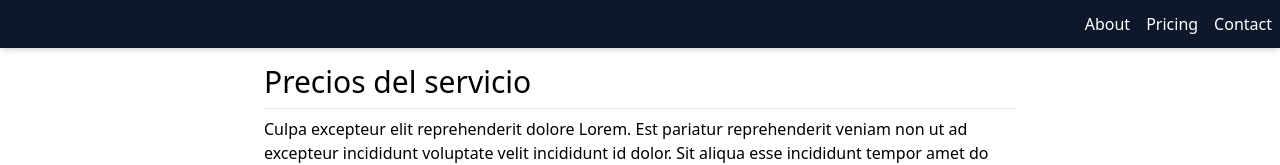
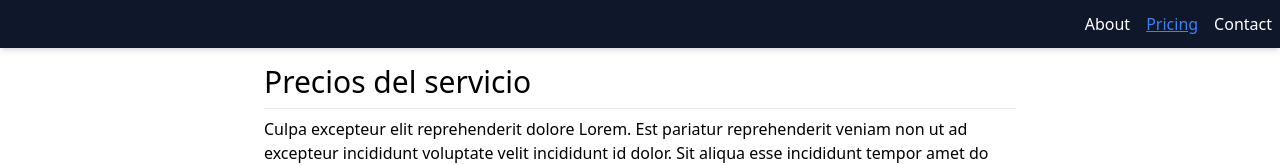
Before and after one commit to jhonnycgarcia/dev-talles-angular-pro-pokemon-ssr, an Angular app: page /pricing in a window 1280 px wide. Shown: the top 165 px of the page. Built offline with nearby package versions, Linux system fonts and the light colour scheme.

Commit message:
PLATAFORM_ID - Cliente y Server

```diff
--- a/src/app/pages/pricing-page/pricing-page.component.ts
+++ b/src/app/pages/pricing-page/pricing-page.component.ts
@@ -1,4 +1,5 @@
-import { ChangeDetectionStrategy, Component, inject, OnInit } from '@angular/core';
+import { isPlatformServer } from '@angular/common';
+import { ChangeDetectionStrategy, Component, inject, OnInit, PLATFORM_ID } from '@angular/core';
 import { Meta, Title } from '@angular/platform-browser';
 
 @Component({
@@ -12,8 +13,10 @@ export default class PricingPageComponent implements OnInit {
 
   private title = inject(Title);
   private meta = inject(Meta);
+  private platform = inject(PLATFORM_ID);
 
   ngOnInit(): void {
+    // console.log({ isPlatformServer: isPlatformServer(this.platform) });
     this.title.setTitle('Precios del servicio');
     this.meta.updateTag({ name: 'description', content: 'Esta es la página de precios' });
     this.meta.updateTag({ name: 'og:title', content: 'Precios del servicio' });
--- a/src/app/shared/components/navbar/navbar.component.html
+++ b/src/app/shared/components/navbar/navbar.component.html
@@ -1,7 +1,7 @@
 <nav
   class="text-white gap-4 top-0 absolute z-50 w-full flex justify-end px-2 py-3 bg-slate-900 shadow-md"
 >
-  <a class="hover:underline" routerLink="/about" routerLinkActive="active">About</a>
-  <a class="hover:underline" routerLink="/pricing" routerLinkActive="active">Pricing</a>
-  <a class="hover:underline" routerLink="/contact" routerLinkActive="active">Contact</a>
+  <a class="hover:underline" routerLink="/about" routerLinkActive="text-blue-500 underline">About</a>
+  <a class="hover:underline" routerLink="/pricing" routerLinkActive="text-blue-500 underline">Pricing</a>
+  <a class="hover:underline" routerLink="/contact" routerLinkActive="text-blue-500 underline">Contact</a>
 </nav>
--- a/src/app/shared/components/navbar/navbar.component.ts
+++ b/src/app/shared/components/navbar/navbar.component.ts
@@ -1,10 +1,10 @@
 import { ChangeDetectionStrategy, Component } from '@angular/core';
-import { RouterLink } from '@angular/router';
+import { RouterLink, RouterLinkActive } from '@angular/router';
 
 @Component({
   selector: 'shared-navbar',
   standalone: true,
-  imports: [ RouterLink ],
+  imports: [ RouterLink, RouterLinkActive ],
   templateUrl: './navbar.component.html',
   styles: ``,
   changeDetection: ChangeDetectionStrategy.OnPush
```
